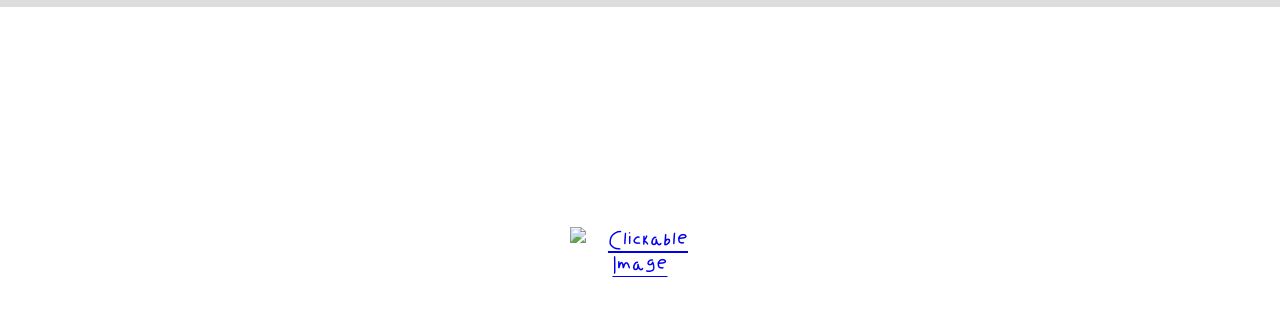
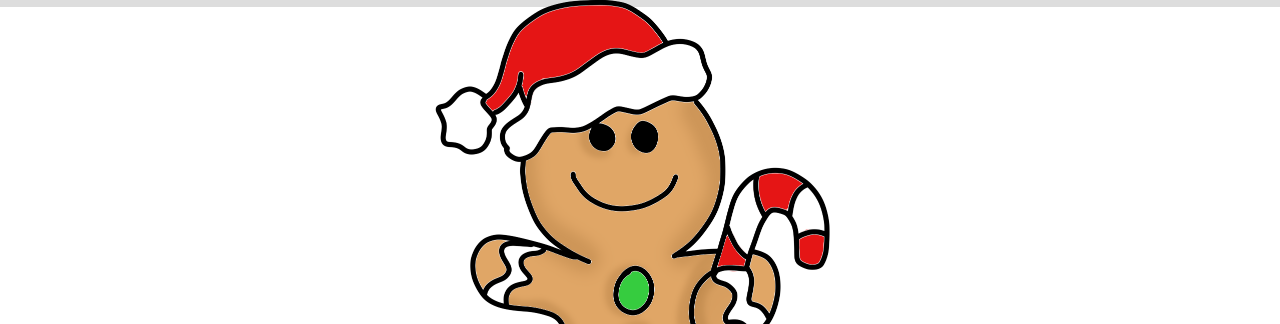
Before and after one commit to silviafpp/christmas, a plain HTML site: page index.html in a window 1280 px wide. Shown: the part 179-503 px from the top of the page. Drawn offline with Linux system fonts and the light colour scheme.

Commit message:
Update index.html

```diff
--- a/index.html
+++ b/index.html
@@ -20,7 +20,7 @@
     <main>
         <div class="image-container">
           <a href="your-link-url.html">
-            <img src="" alt="Clickable Image">
+            <img src="./cookie.png" alt="Clickable Image">
           </a>
             <p>Click on the box</p>
         </div>
```
